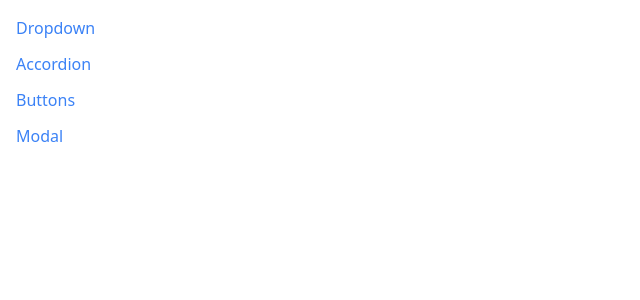
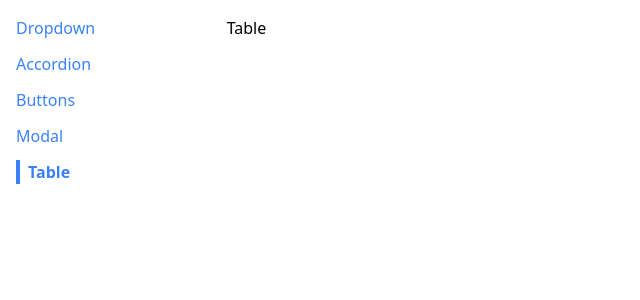
Before and after one commit to code8la888/React-Practice, a React (Vite) app in the folder comps/: page /table in a window 1280 px wide. Shown: the top 300 px of the page, without its empty margins (0-640 px from the left). Built offline with nearby package versions, Linux system fonts and the light colour scheme.

Commit message:
feat(table): add reusable table component and routing structure

```diff
--- a/comps/src/App.jsx
+++ b/comps/src/App.jsx
@@ -4,17 +4,18 @@
 import DropdownPage from "./pages/DropdownPage";
 import ButtonPage from "./pages/ButtonPage";
 import ModalPage from "./pages/ModalPage";
+import TablePage from "./pages/TablePage";
 
 function App() {
   return (
     <div className="container mx-auto px-4 grid grid-cols-6 gap-4 mt-4">
       <Sidebar />
       <div className="col-span-5">
+        <Route path="/">
+          <DropdownPage />
+        </Route>
         <Route path="/accordion">
           <AccordionPage />
-        </Route>
-        <Route path="/">
-          <DropdownPage />
         </Route>
         <Route path="/buttons">
           <ButtonPage />
@@ -22,6 +23,9 @@
         <Route path="/modal">
           <ModalPage />
         </Route>
+        <Route path="/table">
+          <TablePage />
+        </Route>
       </div>
     </div>
   );
--- a/comps/src/components/Sidebar.jsx
+++ b/comps/src/components/Sidebar.jsx
@@ -6,6 +6,7 @@
     { label: "Accordion", path: "/accordion" },
     { label: "Buttons", path: "/buttons" },
     { label: "Modal", path: "/modal" },
+    { label: "Table", path: "/table" },
   ];
 
   const renderedLinks = links.map((link) => {
--- /dev/null
+++ b/comps/src/components/Table.jsx
@@ -0,0 +1,5 @@
+function Table() {
+  return <div>Table</div>;
+}
+
+export default Table;
--- /dev/null
+++ b/comps/src/pages/TablePage.jsx
@@ -0,0 +1,11 @@
+import Table from "../components/Table";
+
+function TablePage() {
+  return (
+    <div>
+      <Table />
+    </div>
+  );
+}
+
+export default TablePage;
```
